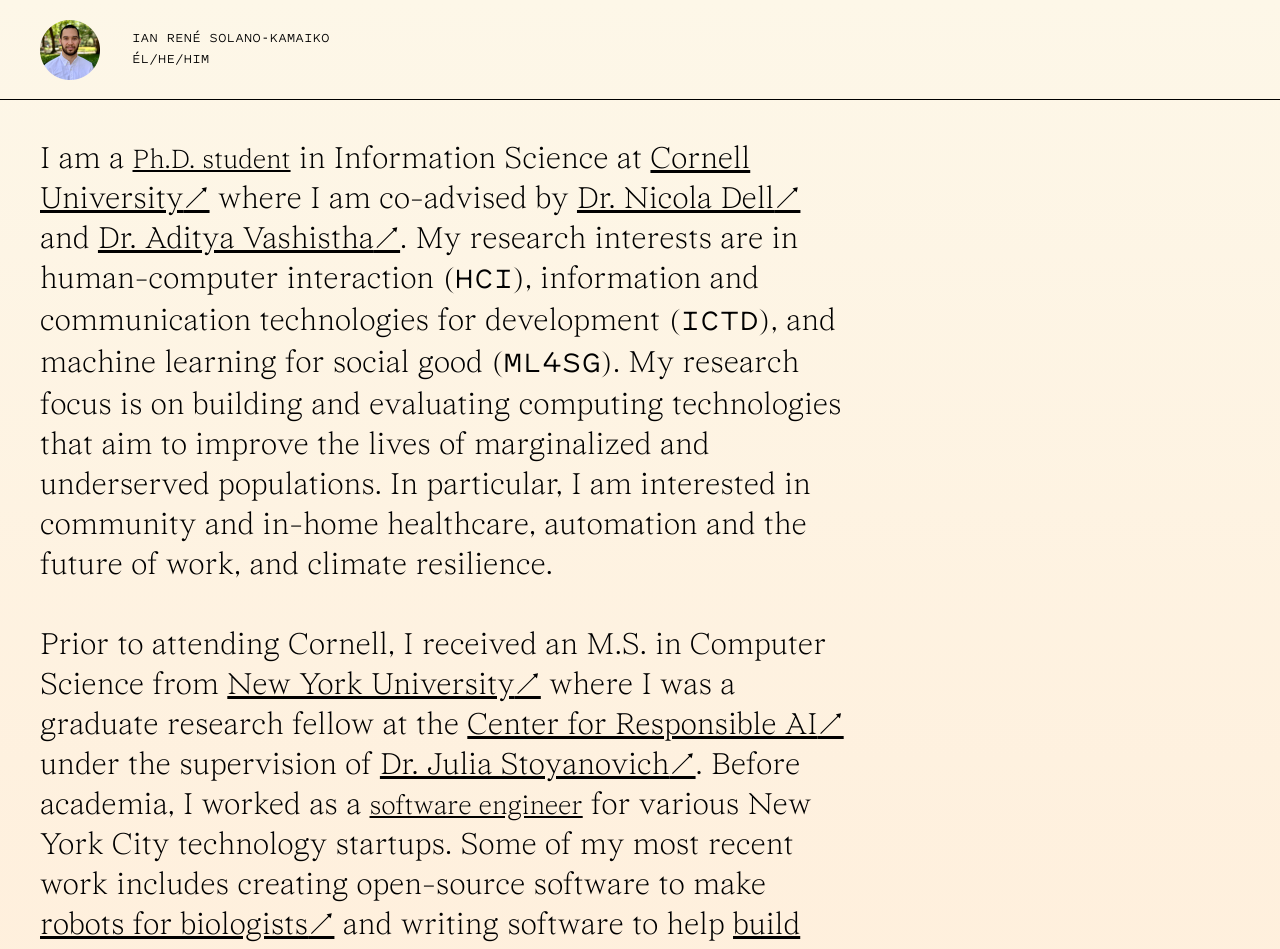
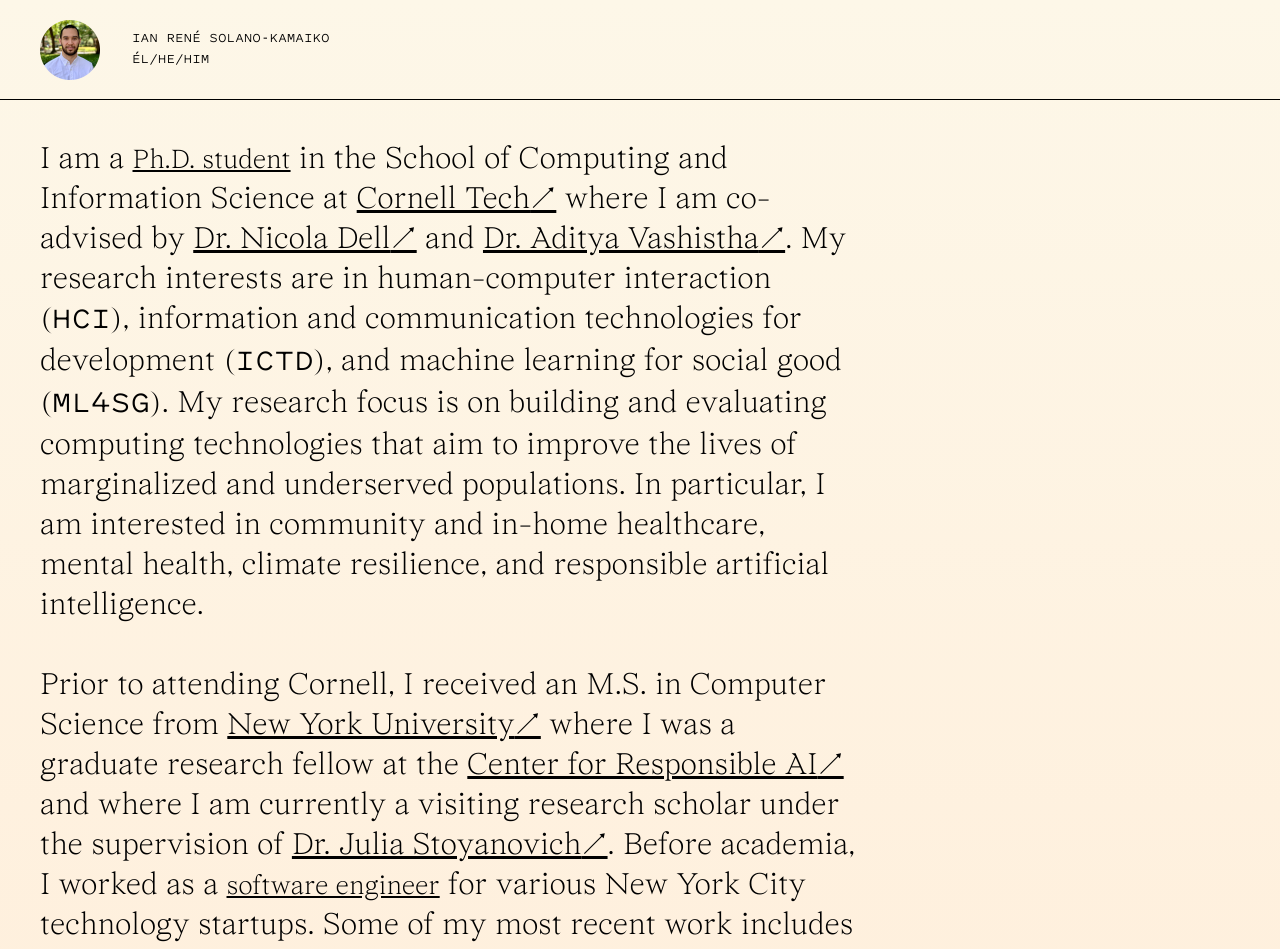
Before and after one commit to iansolano/iansolano.com, a Next.js app: page / in a window 1280 px wide. Shown: the top 949 px of the page. Built offline with nearby package versions, Linux system fonts and the light colour scheme.

Commit message:
fixup: updating copy and contact information

```diff
--- a/components/footer.tsx
+++ b/components/footer.tsx
@@ -14,7 +14,7 @@
       </ItemLink>
     </Item>
     <Item>
-      <ItemLink href="mailto:ian@iansolano.com">email</ItemLink>
+      <ItemLink href="mailto:irs24@cornell.edu">email</ItemLink>
     </Item>
   </Items>
 );
--- a/components/home.tsx
+++ b/components/home.tsx
@@ -15,11 +15,11 @@
         src="/assets/graduate-student.gif"
         alt="Ph.D. Student gif"
       />{' '}
-      in Information Science at{' '}
+      in the School of Computing and Information Science at{' '}
       <Link
-        href="https://infosci.cornell.edu/"
+        href="https://tech.cornell.edu/"
         target="_blank"
-        copy="Cornell University"
+        copy="Cornell Tech"
       />{' '}
       where I am co-advised by{' '}
       <Link
@@ -38,8 +38,8 @@
       <Alt>ICTD</Alt>), and machine learning for social good (<Alt>ML4SG</Alt>).
       My research focus is on building and evaluating computing technologies
       that aim to improve the lives of marginalized and underserved populations.
-      In particular, I am interested in community and in-home healthcare,
-      automation and the future of work, and climate resilience.
+      In particular, I am interested in community and in-home healthcare, mental
+      health, climate resilience, and responsible artificial intelligence.
     </Copy>
     <Copy>
       Prior to attending Cornell, I received an M.S. in Computer Science from{' '}
@@ -54,7 +54,8 @@
         target="_blank"
         copy="Center for Responsible AI"
       />{' '}
-      under the supervision of{' '}
+      and where I am currently a visiting research scholar under the supervision
+      of{' '}
       <Link
         href="https://engineering.nyu.edu/faculty/julia-stoyanovich"
         target="_blank"
```
